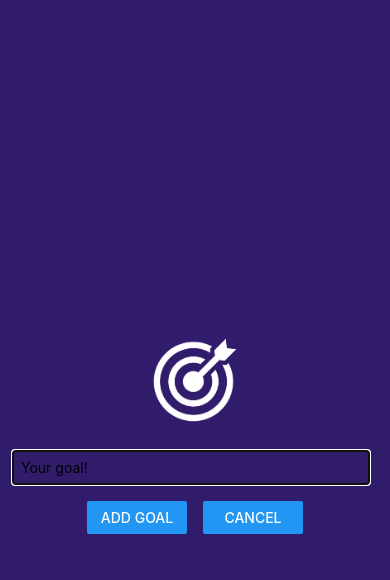
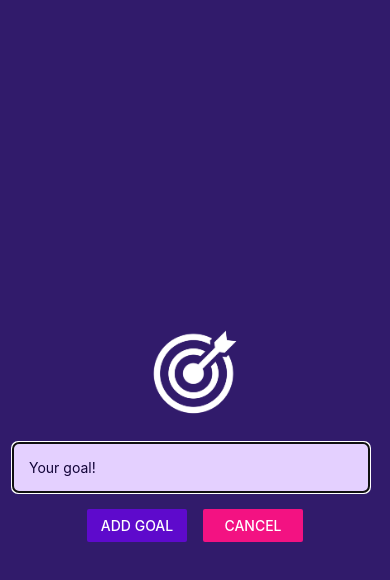
Before and after one commit to maurosterpin/Goals_app, a React Native app: screen / in a window 390 px wide. Both pictures are taken after a click on the button "ADD NEW GOAL". Shown: the top 580 px of the page. Built offline with nearby package versions, Linux system fonts and the light colour scheme.

Commit message:
StatusBar

```diff
--- a/App.js
+++ b/App.js
@@ -1,5 +1,7 @@
 import { useState } from "react";
 import { StyleSheet, View, FlatList, Button } from "react-native";
+import { StatusBar } from "expo-status-bar";
+
 import { GoalItem } from "./components/GoalItem";
 import { GoalInput } from "./components/GoalInput";
 
@@ -31,6 +33,8 @@
   }
 
   return (
+    <>
+      <StatusBar style="light" />
       <View style={styles.appContainer}>
         <Button
           title="Add New Goal"
@@ -61,6 +65,7 @@
           />
         </View>
       </View>
+    </>
   );
 }
 
--- a/app.json
+++ b/app.json
@@ -5,6 +5,7 @@
     "version": "1.0.0",
     "orientation": "portrait",
     "icon": "./assets/icon.png",
+    "backgroundColor": "#1e085a",
     "splash": {
       "image": "./assets/splash.png",
       "resizeMode": "contain",
@@ -13,9 +14,7 @@
     "updates": {
       "fallbackToCacheTimeout": 0
     },
-    "assetBundlePatterns": [
-      "**/*"
-    ],
+    "assetBundlePatterns": ["**/*"],
     "ios": {
       "supportsTablet": true
     },
--- a/components/GoalInput.js
+++ b/components/GoalInput.js
@@ -32,10 +32,10 @@
         />
         <View style={styles.buttonContainer}>
           <View style={styles.button}>
-            <Button title="Add goal" onPress={addGoalHandler} />
+            <Button title="Add goal" onPress={addGoalHandler} color="#5e0acc" />
           </View>
           <View style={styles.button}>
-            <Button title="Cancel" onPress={props.onCancel} />
+            <Button title="Cancel" onPress={props.onCancel} color="#f31282" />
           </View>
         </View>
       </View>
@@ -58,10 +58,13 @@
   },
   textInput: {
     borderWidth: 1,
-    borderColor: "#cccccc",
+    borderColor: "#e4d0ff",
+    backgroundColor: "#e4d0ff",
+    color: "#120438",
+    borderRadius: 6,
     width: "100%",
     marginRight: 8,
-    padding: 8,
+    padding: 16,
   },
   buttonContainer: {
     flexDirection: "row",
```
Lines whose indentation alone changed are shown as unchanged.
